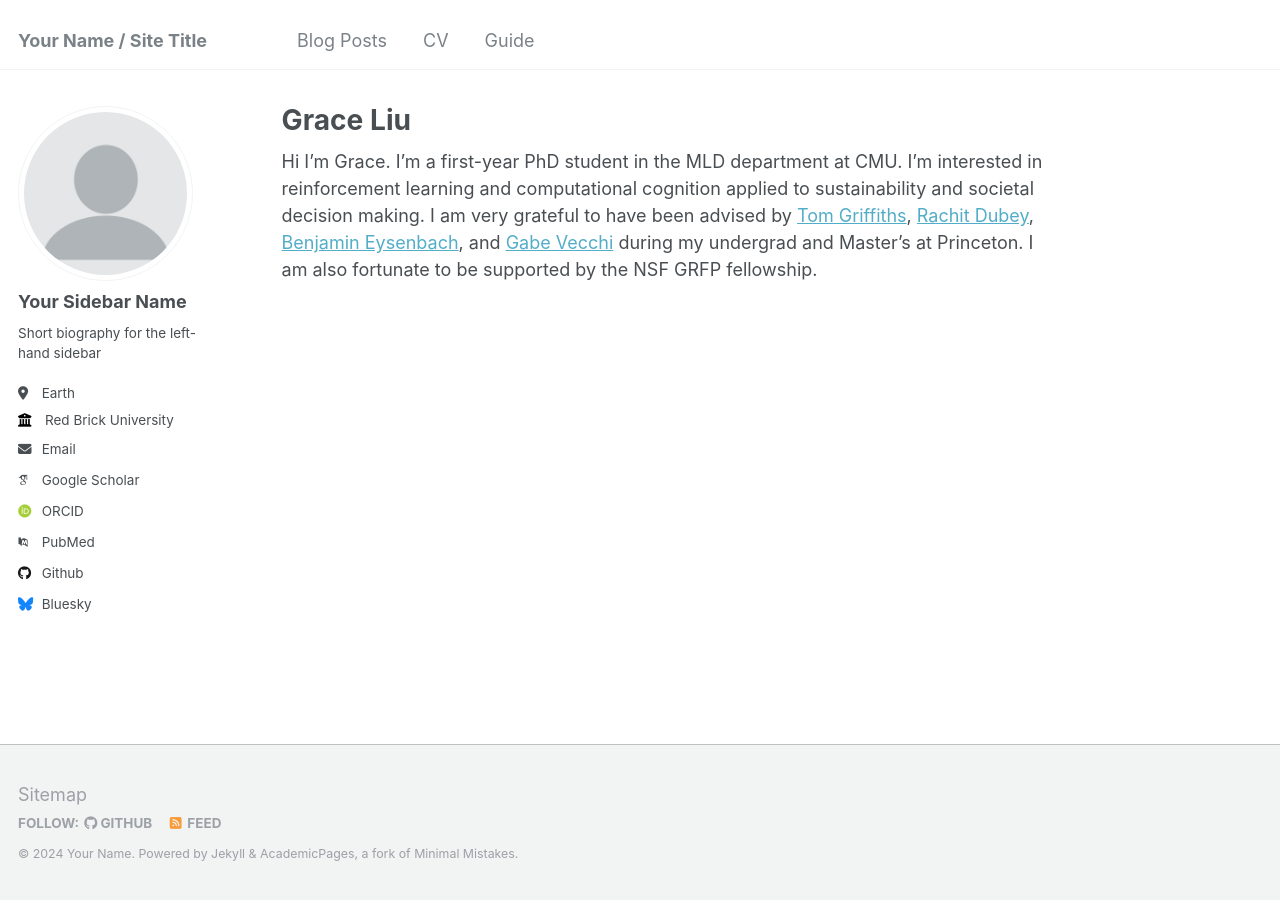
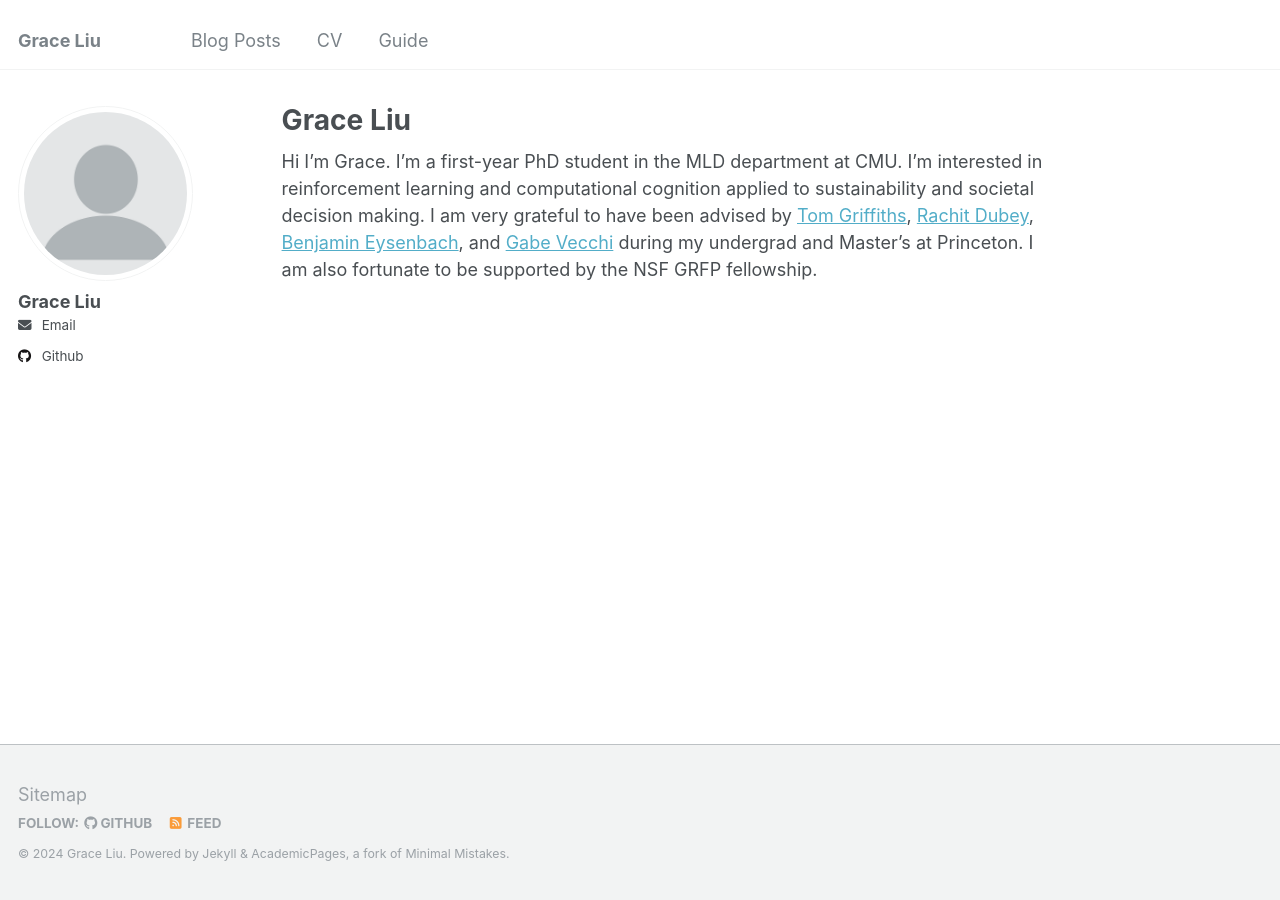
Before and after one commit to graliuce/graliuce.github.io, a Jekyll site: the page built from _pages/about.md, in a window 1280 px wide. Built offline with Jekyll 4.4.1, drawn with Linux system fonts in a browser that asks for light colours; some web fonts are replaced.

Commit message:
Update _config.yml

```diff
--- a/_config.yml
+++ b/_config.yml
@@ -8,13 +8,13 @@
 
 # Basic Site Settings
 locale                   : "en-US"
-title                    : "Your Name / Site Title"
+title                    : "Grace Liu"
 title_separator          : "-"
-name                     : &name "Your Name"
+name                     : &name "Grace Liu"
 description              : &description "personal description"
-url                      : https://academicpages.github.io # the base hostname & protocol for your site e.g. "https://mmistakes.github.io"
+url                      : https://graliuce.github.io # the base hostname & protocol for your site e.g. "https://mmistakes.github.io"
 baseurl                  : "" # the subpath of your site, e.g. "/blog"
-repository               : "academicpages/academicpages.github.io"
+repository               : "academicpages/graliuce.github.io"
 
 # Site Author - The following control what appear as part of the author content on the side bar.
 #               If a field is blank the icon and link will not appear, otherwise it will be shown.
@@ -22,33 +22,30 @@ repository               : "academicpages/academicpages.github.io"
 author:
   # Biographic information
   avatar           : "profile.png"
-  name             : "Your Sidebar Name"
+  name             : "Grace Liu"
   pronouns         : # example: "she/her"
-  bio              : "Short biography for the left-hand sidebar"
-  location         : "Earth"
-  employer         : "Red Brick University"
   uri              : # URL
-  email            : "none@example.org"
+  email            : "gliu2 at andrew.cmu.edu"
 
   # Academic websites
   arxiv            : # URL - Update with the correct link to your profile
-  googlescholar    : "https://scholar.google.com/citations?user=PS_CX0AAAAAJ"
+  googlescholar    : #"https://scholar.google.com/citations?user=PS_CX0AAAAAJ"
   impactstory      : # URL
-  orcid            : "http://orcid.org/yourorcidurl"
+  orcid            : #"http://orcid.org/yourorcidurl"
   semantic         : # URL
-  pubmed           : "https://www.ncbi.nlm.nih.gov/pubmed/?term=john+snow"
+  pubmed           : #"https://www.ncbi.nlm.nih.gov/pubmed/?term=john+snow"
   researchgate     : # URL
 
   # Repositories and software development
   bitbucket        : # Username - Update with your username on the site
   codepen          : # Username
   dribbble         : # Username
-  github           : "academicpages"
+  github           : "https://github.com/graliuce"
   kaggle           : # Username
   stackoverflow    : # User number or user number and name (i.e., use "1" or "1/jeff-atwood")
 
   # Social media
-  bluesky          : "bsky.app" # Replace this with you Bluesky username
+  bluesky          : #"bsky.app" # Replace this with you Bluesky username
   facebook         : # Username
   flickr           : # Username
   foursquare       : # Username
```
